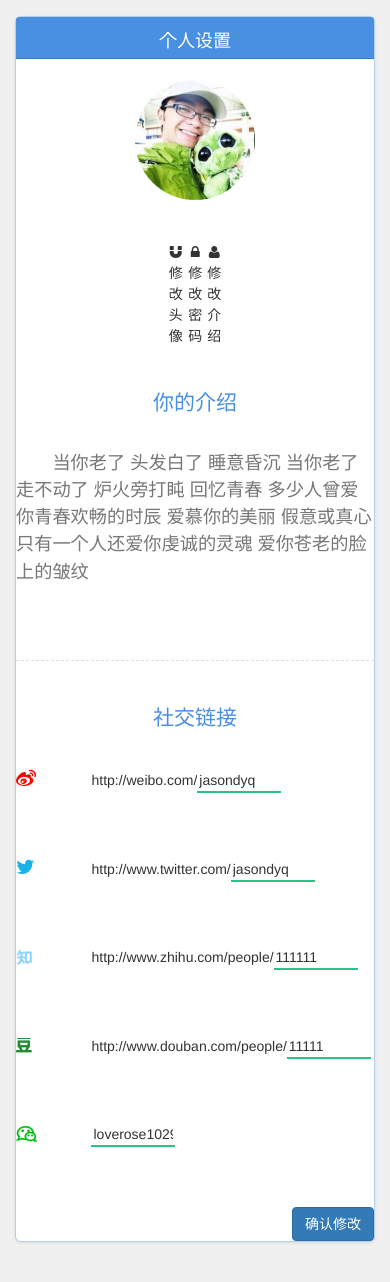
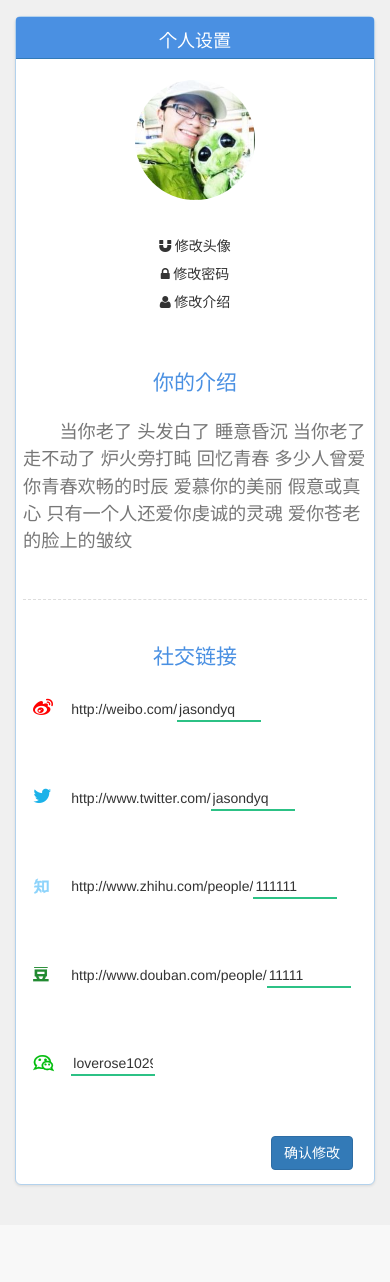
Before and after one commit to jas0ndyq/flask-me, a Flask app: page /accounts/settings in a window 390 px wide. Shown: the part 54-1336 px from the top of the page. After the commit the page ends 1241 px from the top, so only its background shows below. Run offline with Flask 2, Linux system fonts and the light colour scheme; a user stored in the database is signed in; data comes from the database, SQL or seed files in the repository; both versions use the stored data as it was after the commit; some libraries are stand-ins or nearby versions.

Commit message:
continue resonsive design

```diff
--- a/app/static/css/test.css
+++ b/app/static/css/test.css
@@ -4,6 +4,11 @@ body {
 
 }
 
+
+.myGlobalCss{
+	z-index: 1;
+	position: absolute;
+}
 .row {
 	margin-top: 50px;
 	width: 60%;
@@ -11,9 +16,8 @@ body {
 	margin-right: auto;
 
 }
-@media (max-width: 767px) {
-	.row {width: 100%;}
-}
+
+
 .myRow {
 	width: 50%;
 }
@@ -28,9 +32,13 @@ body {
 	margin-top: 5px;
 }
 
+
 .myContent {
 	width: auto;
 	margin-top: 20px;
+	position: relative;
+	background-color: #f0f0f0;
+
 }
 
 .navbar {
@@ -66,6 +74,8 @@ body {
 
 .signButton {
 	text-align: right;
+	margin-bottom: 1em;
+	margin-right: 1em;
 }
 
 p.userBody {
@@ -227,9 +237,13 @@ img.userIndexShow {
 	padding: .5em 0;
 	border-radius: 2px;
 	border: 1px solid #777;
+	transition: color 1s;
 }
 .voteStyle {
 	display: inline-block;
+}
+#btnVote {
+	transition: 1s;
 }
 #userVote {
 	padding: .5em 1em;
@@ -289,3 +303,87 @@ hr.hrSetting {
 	border-color: #ddd;
 	width: auto;
 }
+
+#outerPage {
+	opacity: 0;
+	z-index: -1;
+	position: fixed;
+	width: 100%;
+	height: 100%;
+	margin-left: auto;
+	margin-right: auto;
+	left: 0px;
+	top: 0px;
+	background-color: white;
+  	-webkit-transform: scale(0.8);
+  	-moz-transform: scale(0.8);
+  	-ms-transform: scale(0.8);
+  	-o-transform: scale(0.8);
+  	transform: scale(0.8);
+
+  	transition: all .5s;
+}
+#outerPage.outerPageOpen {
+	opacity: 1;
+	z-index: 100;
+	-webkit-transform: scale(1);
+  	-moz-transform: scale(1);
+  	-ms-transform: scale(1);
+  	-o-transform: scale(1);
+  	transform: scale(1);
+
+}
+#shareClose{
+	position: fixed;
+	top: .5em;
+	right: .5em;
+	font-size: 1.5em;
+}
+#shareTo {
+	text-align: center;
+	width: 50%;
+	margin-left: auto;
+	margin-right: auto;
+	margin-top: 10em;
+}
+
+@media (max-width: 767px) {
+	.row {width: 100%;}
+	.myRow {width: 100%;}
+	.userSet1{
+		text-align: center;
+		margin-top: .5em;
+  		padding: .5em;
+  		display: block;
+	}
+	.userSetUper {
+		display: block;
+		margin-bottom: .5em;
+	}
+	.userPassSet {
+		display: block;
+		margin-bottom: .5em
+
+	}
+	.formMedia {
+	}
+	.inner-right {
+		margin-right: 1em;
+	}
+	.labelMedia {
+		width: 10%;
+		margin-left: .5em;
+	}
+	.userSet {
+		padding: 0 .5em;
+	}
+	.titleSet {
+		margin-bottom: 1em;
+	}
+	.userBody {
+		margin-bottom: .5em;
+	}
+	.userContent {
+		padding: 0 .5em;
+	}
+}
--- a/app/templates/accounts/settings.html
+++ b/app/templates/accounts/settings.html
@@ -108,7 +108,7 @@
 
 		{% if user_content %}
 		<div>
-			<p class='userBody'>{{ user_content.body }}</p> <br>
+			<p class='userBody'>{{ user_content.body }}</p>
 		</div>
 
 		<div class="modal fade bs-example-modal-sm1" tabindex="-1" role="dialog" aria-labelledby="mySmallModalLabel" aria-hidden="true">
--- a/app/templates/layout.html
+++ b/app/templates/layout.html
@@ -39,8 +39,8 @@
     </div>
   </div>
 </div>
+</div>
 
 {%block content%}{%endblock%}
 
-</div>
 </body>
--- a/app/views.py
+++ b/app/views.py
@@ -210,12 +210,15 @@ def show_user(id):
 	vote_stat = ''
 	if current_user.is_authenticated() and user_content:
 		vote_stat = VoteStat.query.filter_by(user_id=current_user.id, content_id=user_content.id).first()
+	current_url = 'http://127.0.0.1/user/%d' % id
+	qr_code = 'http://qr.liantu.com/api.php?w=200&text=%s' % current_url
 	return render_template('/user.html',
 		user_content=user_content,
 		user_media=user_media,
 		id = id,
 		user = user,
-		vote_stat = vote_stat
+		vote_stat = vote_stat,
+		qr_code = qr_code
 		)
 
 @app.route('/json', methods=['POST'])
```
Also changed, not shown: app/templates/user.html (+25 -2 lines), db/me.db, 1 other file.
